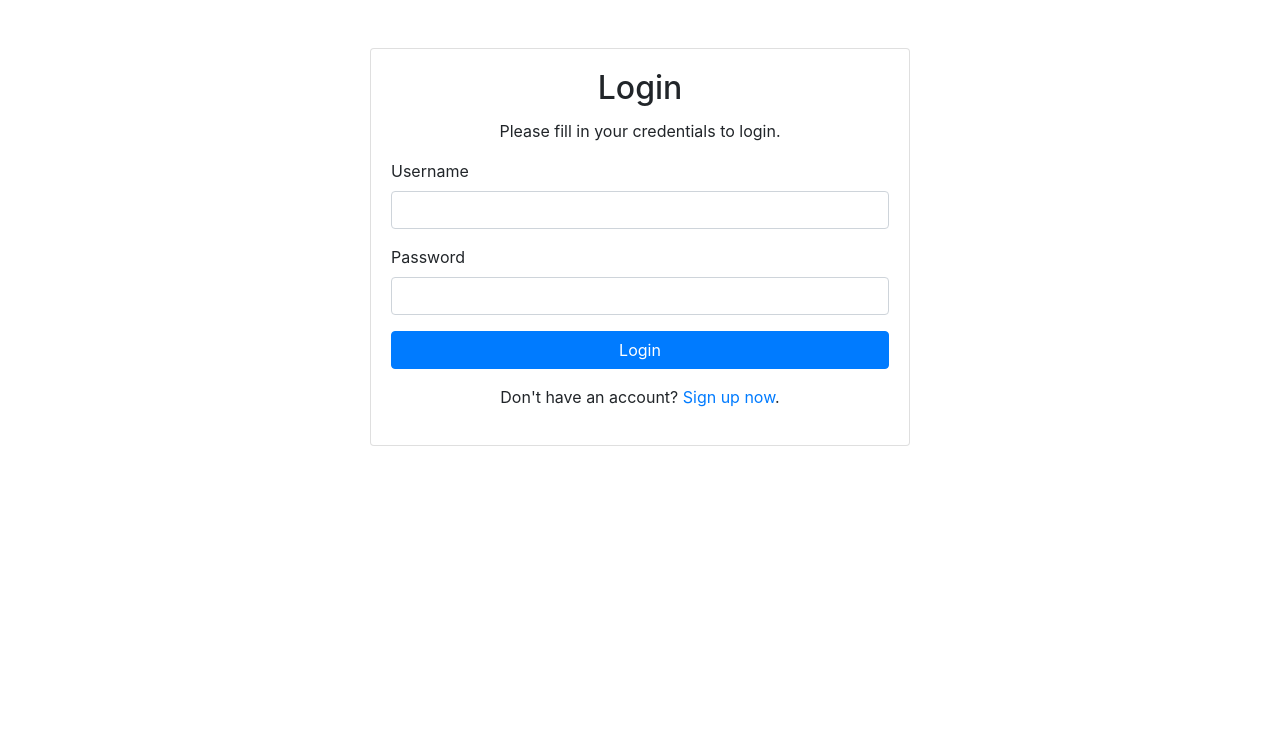
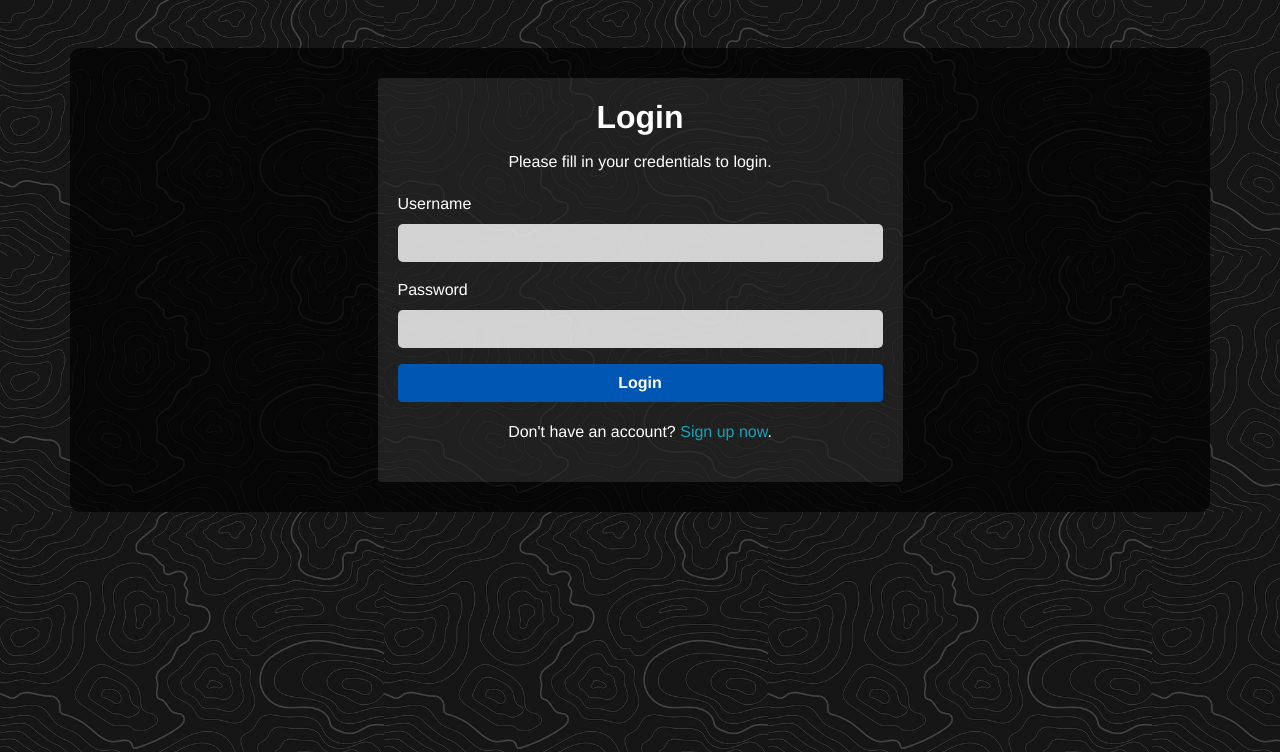
Before and after one commit to Zeustika/ReservasiBilliard, a PHP site: page /login_pengguna.php in a window 1280 px wide. Shown: the top 752 px of the page. Run offline with PHP 8.4, Linux system fonts and the light colour scheme.

Commit message:
Update login_pengguna.php

```diff
--- a/login_pengguna.php
+++ b/login_pengguna.php
@@ -79,9 +79,51 @@ if ($_SERVER["REQUEST_METHOD"] == "POST") {
 <head>
     <meta charset="UTF-8">
     <meta name="viewport" content="width=device-width, initial-scale=1.0">
-    <title>Login</title>
+    <title>Billiard Billing - Status Ketersediaan Lapangan</title>
+    <link rel="icon" type="image/png" href="img/bill.png"/>
     <!-- Bootstrap CSS -->
     <link href="https://maxcdn.bootstrapcdn.com/bootstrap/4.5.2/css/bootstrap.min.css" rel="stylesheet">
+    <!-- Custom styles -->
+    <link href="css/yozz.min.css" rel="stylesheet">
+    <style>
+        body {
+            background: url('img/nack.avif');
+            background-color: black;
+            background-size: 30%;
+            color: #fff;
+        }
+        .container {
+            background-color: rgba(0, 0, 0, 0.7);
+            border-radius: 10px;
+            padding: 30px;
+            margin-top: 50px;
+            color: #fff;
+        }
+        .card {
+            background-color: rgba(255, 255, 255, 0.1);
+            border: none;
+        }
+        .card-title {
+            color: #fff;
+        }
+        .btn-primary {
+            background-color: #0056b3;
+            border-color: #0056b3;
+        }
+        .btn-primary:hover {
+            background-color: #004494;
+            border-color: #004494;
+        }
+        .text-danger {
+            color: #ff4d4d;
+        }
+        .form-control {
+            background-color: rgba(255, 255, 255, 0.8);
+            color: #000;
+            border: none;
+            border-radius: 5px;
+        }
+    </style>
 </head>
 <body>
     <div class="container mt-5">
@@ -105,7 +147,7 @@ if ($_SERVER["REQUEST_METHOD"] == "POST") {
                             <div class="form-group">
                                 <input type="submit" class="btn btn-primary btn-block" value="Login">
                             </div>
-                            <p class="text-center">Don't have an account? <a href="register.php">Sign up now</a>.</p>
+                            <p class="text-center">Don't have an account? <a href="register.php" class="text-info">Sign up now</a>.</p>
                         </form>
                     </div>
                 </div>
```
